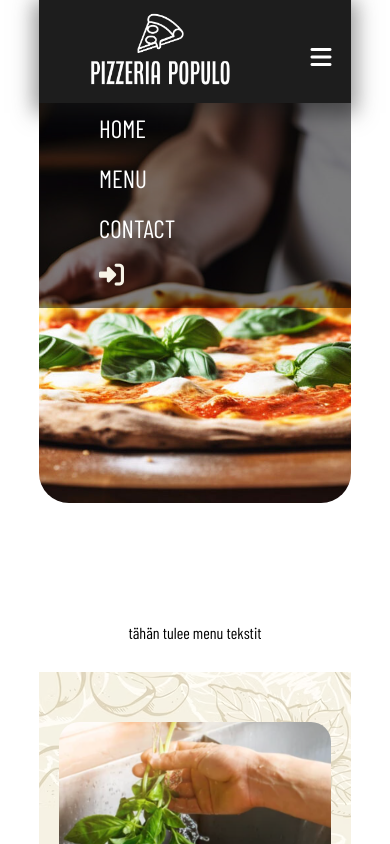
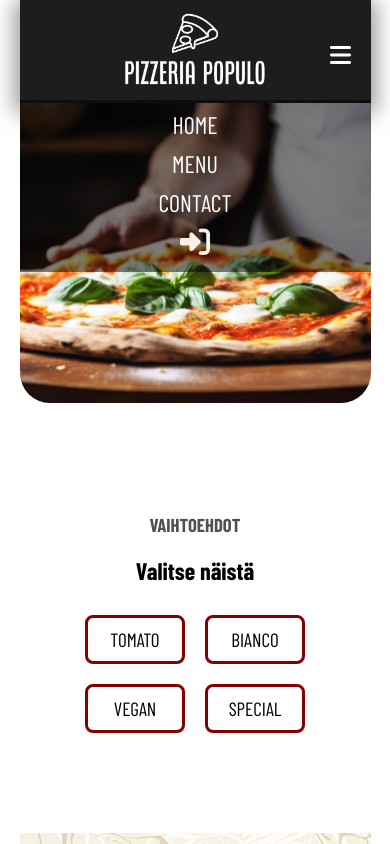
Before and after one commit to HenrietteLehtonen/pizza, a plain HTML site: page index.html in a window 390 px wide. Both pictures are taken after a click on the button 321 px from the left and 56 px from the top of the page. Shown: the top 844 px of the page. Drawn offline with nearby package versions, Linux system fonts and the light colour scheme; a web font is replaced by a local one.

Commit message:
Flex palautus

```diff
--- a/dialog.css
+++ b/dialog.css
@@ -75,3 +75,13 @@ input[type="submit"] {
   float: left;
   background-color: var(--green);
 }
+
+@media only screen and (max-width: 450px) {
+  dialog {
+    height: fit-content;
+    min-width: 310px;
+  }
+  dialog > p {
+    font-size: 3em;
+  }
+}
--- a/index.html
+++ b/index.html
@@ -22,22 +22,37 @@
     <!-- NAV START  -->
     <nav class="navbar">
       <img class="logo" src="pics/logo.png" alt="pizzeria populo logo" />
-      <!-- <p class="l-text">PIZZERIA POPULO</p> -->
       <ul class="top-menu">
         <li><a href="">HOME</a></li>
         <li><a href="">MENU</a></li>
         <li><a href="">CONTACT</a></li>
-        <span><i class="fa-solid fa-right-to-bracket sign"></i></span>
+        <i class="fa-solid fa-right-to-bracket sign"></i>
       </ul>
+
       <button id="hamburgerBtn" class="hamburger">
         <i class="fa-solid fa-bars" style="color: #ffffff"></i>
       </button>
     </nav>
+    <!-- NAV END  -->
+
+    <!-- HERO  -->
 
     <section>
-      <header class="hero"></header>
+      <header class="hero">
+        <div id="hello-box">
+          <h1>CIAO BELLA!</h1>
+          <p>
+            Tervetuloa nauttimaan aidosta napolilaisesta pizzasta, jossa
+            perinteet ja tuoreet raaka-aineet kohtaavat. Olitpa klassisen
+            Margheritan ystävä tai etsit jotain uutta, meiltä löydät aina
+            herkullista syötävää -
+            <span class="fancy">Buon Appetito!</span>
+          </p>
+        </div>
+      </header>
     </section>
-    <!-- NAV END  -->
+
+    <!-- HERO END  -->
 
     <!-- DIALOGI -->
     <dialog>
@@ -91,7 +106,16 @@
     -->
 
     <main>
-      <div class="menu">tähän tulee menu tekstit</div>
+      <section class="menu-container">
+        <h3>VAIHTOEHDOT</h3>
+        <h2>Valitse näistä</h2>
+        <div class="btn-container">
+          <button class="option-btn">TOMATO</button>
+          <button class="option-btn">BIANCO</button>
+          <button class="option-btn">VEGAN</button>
+          <button class="option-btn">SPECIAL</button>
+        </div>
+      </section>
     </main>
 
     <!-- ABOUT US START  -->
--- a/script.js
+++ b/script.js
@@ -1,5 +1,5 @@
 const dialog = document.querySelector("dialog");
-const showButton = document.querySelector("span>i");
+const showButton = document.querySelector(".sign");
 const closeButton = document.querySelector(".close-btn");
 const hamburgerBtn = document.querySelector("#hamburgerBtn");
 const nav = document.querySelector(".top-menu");
--- a/style.css
+++ b/style.css
@@ -1,4 +1,9 @@
-@import url("https://fonts.googleapis.com/css2?family=Barlow+Condensed:ital,wght@0,100;0,200;0,300;0,400;0,500;0,600;0,700;0,800;0,900;1,100;1,200;1,300;1,400;1,500;1,600;1,700;1,800;1,900&display=swap");
+@font-face {
+  font-family: "Caveat Brush";
+  font-style: regular;
+  src: local("Caveat Brush"),
+    url(../fonts/CaveatBrush-Regular.woff) format("woff");
+}
 
 * {
   margin: 0;
@@ -26,37 +31,33 @@ nav {
   margin: auto;
   height: 103px;
   width: 80%;
-  /* max-width: 1200px; */
-  /*border-bottom-left-radius: 20px;
-  border-bottom-right-radius: 20px;*/
   box-shadow: 0px 5px 20px 5px rgba(55, 55, 55, 0.529); /* oikee alas blur spread   */
+  max-width: 1200px;
 }
-/* .l-text {
-  color: #ffffff;
-  font-size: 35px;
-  float: left;
-  margin-top: 30px;
-  margin-left: 30px;
-} */
-
-.logo {
-  height: 80px;
-  float: left;
-  margin: 10px 150px 10px 100px;
+.navbar {
+  display: flex;
+  justify-content: space-between;
+  align-items: center;
 }
-
-ul li {
-  list-style: none;
-  float: left;
-  font-size: 25px;
-  margin-top: 35px;
-  margin-left: 80px;
+.top-menu {
+  display: flex;
+  justify-content: center;
+  align-items: center;
+  list-style-type: none;
+  font-size: 1.5rem;
+  gap: 100px;
 }
 
 li a {
   text-decoration: none;
   color: white;
 }
+
+.logo {
+  height: 80px;
+  margin: 10px 100px;
+}
+
 .navbar {
   position: relative;
 }
@@ -69,14 +70,13 @@ a:hover {
 
 a:active {
   font-style: italic;
-  font-weight: bold;
+  /* font-weight: bold; */
   color: var(--green);
 }
 
 .sign {
   color: var(--light);
   font-size: 30px;
-  float: right;
   margin: 35px 15px;
 }
 .sign:hover {
@@ -84,18 +84,55 @@ a:active {
   color: var(--red);
 }
 
+/* ---------- HERO -------*/
+
 .hero {
   margin: auto;
   height: 60vh;
   min-height: 300px;
   max-height: 400px;
   width: 80%;
+  display: flex;
   background: url(./pics/hero.jpeg);
   background-size: cover;
   background-position: center;
   background-repeat: no-repeat;
   border-bottom-left-radius: 30px;
   border-bottom-right-radius: 30px;
+  position: relative;
+  max-width: 1200px;
+}
+
+#hello-box {
+  display: flex;
+  flex-direction: column;
+  /* align-items: center; */
+  width: 30%;
+  height: 200px;
+  /* background-color: palegoldenrod; */
+  position: absolute;
+  top: 8%;
+  left: 100px;
+}
+
+h1 {
+  margin-bottom: 5px;
+  font-family: "Caveat Brush";
+  font-style: italic;
+  font-size: 3em;
+  color: var(--white);
+}
+
+#hello-box p {
+  margin: 5px 0;
+  color: var(--white);
+  font-size: 1.2em;
+  text-shadow: 1px 1px 1px black;
+  word-spacing: 5px;
+}
+.fancy {
+  font-family: "Caveat Brush";
+  font-size: 1.3em;
 }
 
 /* ---------- NAV END ----------- */
@@ -114,10 +151,34 @@ main {
   max-width: 1200px;
 }
 
-.menu {
-  margin-top: 100px;
-  text-align: center;
-  padding: 20px;
+.menu-container {
+  margin: 100px 0;
+  display: flex;
+  flex-direction: column;
+  justify-content: center;
+  align-items: center;
+}
+.btn-container {
+  margin-top: 20px;
+  display: flex;
+  flex-wrap: wrap;
+  justify-content: center;
+  align-items: center;
+  gap: 20px;
+}
+/* tai pelkkä .option-btn */
+.menu-container button {
+  width: 100px;
+  padding: 10px;
+  font-size: 1.2em;
+  background-color: #ffffff;
+  border: 3px solid var(--red);
+  border-radius: 8px;
+  transition-duration: 0.3s;
+}
+.option-btn:hover {
+  color: var(--light);
+  background-color: var(--red);
 }
 
 /* ---------- MAIN END ----------- */
@@ -186,46 +247,54 @@ footer p:last-child {
 
 /* ---------- MEDIA QUARIES --------- */
 @media only screen and (max-width: 1100px) {
+  .top-menu {
+    gap: 50px;
+  }
   .logo {
-    margin-right: 80px;
+    margin: 10px 50px;
   }
-  nav ul li {
-    margin-left: 30px;
+  #hello-box {
+    left: 50px;
   }
-  .sign {
-    margin-top: 37px;
-    font-size: 25px;
+  #hello-box h1 {
+    font-size: 2.5em;
   }
+  #hello-box p {
+    font-size: 1.1em;
+  }
+  .fancy {
+    font-size: 1.2em;
+  }
+
   .pizza {
     height: 150px;
     top: -60px;
   }
 }
+
 @media only screen and (max-width: 820px) {
-  .logo {
-    float: none;
-    margin-left: 50px;
+  .navbar {
+    flex-direction: column;
   }
   .top-menu {
     display: none;
   }
   .top-menu.responsive {
-    display: block;
+    display: flex;
+    z-index: 2;
+    flex-direction: column;
+    gap: 10px;
+    width: 100%;
+    padding-top: 10px;
+    padding-bottom: 15px;
     background-color: rgba(0, 0, 0, 0.5);
   }
-  /* .top-menu.responsive li:hover,
-  .sign:hover {
-    background-color: rgba(0, 0, 0, 0.5);
-  } */
-  nav ul li,
-  .sign {
-    float: none;
-    margin: 0;
-    padding: 10px;
-    padding-left: 60px;
+  #hello-box {
+    display: none;
   }
   .sign {
-    padding-bottom: 20px;
+    margin: 0;
+    text-align: center;
   }
   .sign:hover {
     transition: none;
@@ -233,7 +302,7 @@ footer p:last-child {
   .hamburger {
     display: block;
     position: absolute;
-    top: 5vh;
+    top: 40px;
     right: 5vw;
     border: none;
     background-color: var(--black);
@@ -262,7 +331,17 @@ footer p:last-child {
   h2 {
     margin: 10px;
   }
+}
+@media only screen and (max-width: 450px) {
   body {
-    min-width: 350px;
+    min-width: 300px;
+  }
+  nav,
+  .hero,
+  .more {
+    width: 90%;
+  }
+  .hero {
+    height: 70px;
   }
 }
```
Also changed, not shown: fonts/CaveatBrush-Regular.ttf (added), fonts/CaveatBrush-Regular.woff (added).
